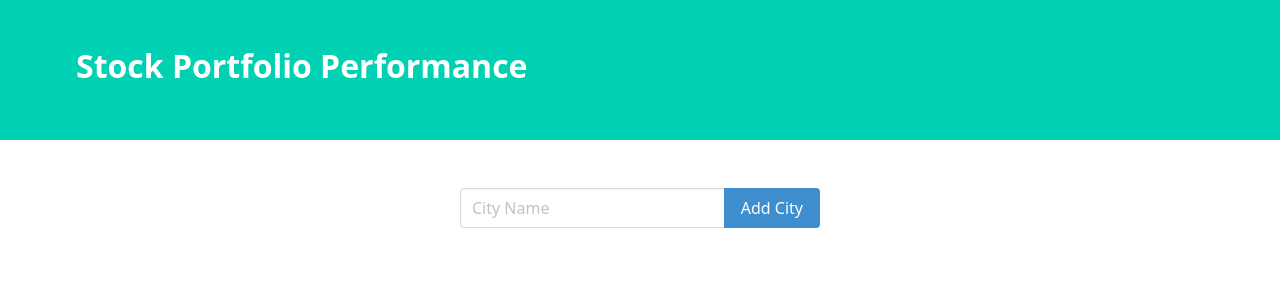
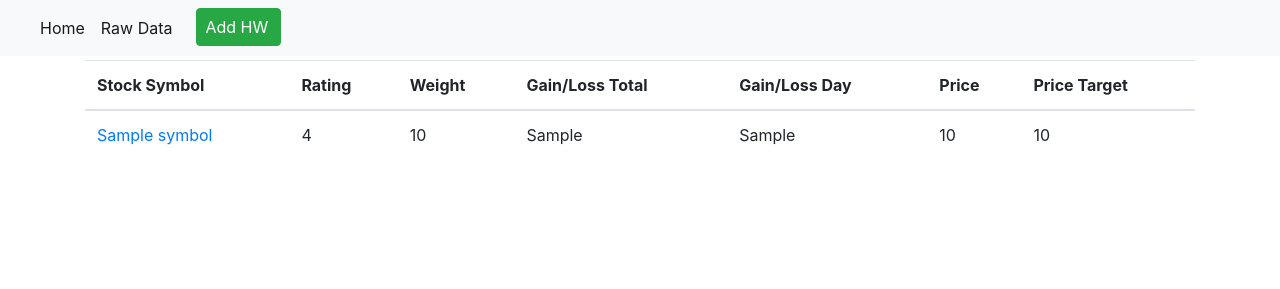
Before and after one commit to franklinjtan/Final-Web-Application, a Python web app: template app/templates/index.html in a window 1280 px wide. Shown: the top 289 px of the page. After the commit the page ends 145 px from the top, so only its background shows below. Run offline with Jinja, Linux system fonts and the light colour scheme; the template is opened without the code that fills it: most values are stand-ins (such as "Sample title", 1, 10 or a date in 2020); some libraries are stand-ins or nearby versions.

Commit message:
Feature: Added/edited index.html

```diff
--- a/app/templates/index.html
+++ b/app/templates/index.html
@@ -1,83 +1,29 @@
-<!DOCTYPE html>
-<html lang="en">
-<head>
-    <meta charset="UTF-8">
-    <meta name="viewport" content="width=device-width, initial-scale=1.0">
-    <meta http-equiv="X-UA-Compatible" content="ie=edge">
-    <title>What's the weather like?</title>
-    <link rel="stylesheet" href="https://cdnjs.cloudflare.com/ajax/libs/bulma/0.6.2/css/bulma.css" />
-    <link href="https://cdn.jsdelivr.net/npm/bootstrap@5.0.0/dist/css/bootstrap.min.css" rel="stylesheet"
-          integrity="sha384-wEmeIV1mKuiNpC+IOBjI7aAzPcEZeedi5yW5f2yOq55WWLwNGmvvx4Um1vskeMj0" crossorigin="anonymous">
-    <title>{% block title %}Home{% endblock %}</title>
-</head>
-<body>
-
-<section class="hero is-primary">
-        <div class="hero-body">
-            <div class="container">
-                <h1 class="title">
-                    Stock Portfolio Performance
-                </h1>
-            </div>
-        </div>
-    </section>
-    <section class="section">
-        <div class="container">
-            <div class="columns">
-                <div class="column is-offset-4 is-4">
-                    <form method="POST">
-                        <div class="field has-addons">
-                            <div class="control is-expanded">
-                                <input class="input" name="city" type="text" placeholder="City Name">
-                            </div>
-                            <div class="control">
-                                <button class="button is-info">
-                                    Add City
-                                </button>
-                            </div>
-                        </div>
-                    </form>
-                </div>
-            </div>
-        </div>
-    </section>
-    <section class="section">
-        <div class="container">
-            <div class="columns">
-                <div class="column is-offset-4 is-4">
-                    {% for weather in weather_data %}
-                    <div class="box">
-                        <article class="media">
-                            <div class="media-left">
-                                <figure class="image is-50x50">
-                                    <img src="http://openweathermap.org/img/w/{{ weather.icon }}.png" alt="Image">
-                                </figure>
-                            </div>
-                            <div class="media-content">
-                                <div class="content">
-                                    <p>
-                                        <span class="title">{{ weather.city }}</span>
-                                        <br>
-                                        <span class="subtitle">{{ weather.temperature }}° F</span>
-                                        <br> {{ weather.description }}
-                                    </p>
-                                </div>
-                            </div>
-                        </article>
-                    </div>
-                    {% endfor %}
-                </div>
-            </div>
-        </div>
-    </section>
-    <footer class="footer">
-    </footer>
-<script src="https://cdn.jsdelivr.net/npm/@popperjs/core@2.9.2/dist/umd/popper.min.js"
-        integrity="sha384-IQsoLXl5PILFhosVNubq5LC7Qb9DXgDA9i+tQ8Zj3iwWAwPtgFTxbJ8NT4GN1R8p"
-        crossorigin="anonymous"></script>
-<script src="https://cdn.jsdelivr.net/npm/bootstrap@5.0.0/dist/js/bootstrap.min.js"
-        integrity="sha384-lpyLfhYuitXl2zRZ5Bn2fqnhNAKOAaM/0Kr9laMspuaMiZfGmfwRNFh8HlMy49eQ"
-        crossorigin="anonymous"></script>
-
-</body>
-</html>
+{% extends "layout.html" %}
+{% block content %}
+<table class="table">
+    <thead>
+    <tr>
+        <th scope="col">Stock Symbol</th>
+        <th scope="col">Rating</th>
+        <th scope="col">Weight</th>
+        <th scope="col">Gain/Loss Total</th>
+        <th scope="col">Gain/Loss Day</th>
+        <th scope="col">Price</th>
+        <th scope="col">Price Target</th>
+    </tr>
+    </thead>
+    <tbody>
+    {% for hw in hws %}
+    <tr>
+        <td><a href="view/{{stock.id}}">{{ stock.Symbol }}</a></td>
+        <td>{{ stock.Rating }}</td>
+        <td>{{ stock.Weight }}</td>
+        <td>{{ stock.Gain_Loss }}</td>
+        <td>{{ stock.Gain_Loss_1 }}</td>
+        <td>{{ stock.Price }}</td>
+        <td>{{ stock.Price_Target }}</td>
+    </tr>
+    {% endfor %}
+    </tbody>
+</table>
+{% endblock %}
--- /dev/null
+++ b/app/templates/layout.html
@@ -0,0 +1,61 @@
+<!doctype html>
+<html lang="en">
+<head>
+    <!-- Required meta tags -->
+    <!-- Bootstrap CSS -->
+    <meta charset="utf-8">
+    <meta content="width=device-width, initial-scale=1, shrink-to-fit=no" name="viewport">
+    <link crossorigin="anonymous" href="https://stackpath.bootstrapcdn.com/bootstrap/4.4.1/css/bootstrap.min.css"
+          integrity="sha384-Vkoo8x4CGsO3+Hhxv8T/Q5PaXtkKtu6ug5TOeNV6gBiFeWPGFN9MuhOf23Q9Ifjh" rel="stylesheet">
+    {% if user %}
+    <title>Welcome to {{ user.username }}'s site</title>
+    {% else %}
+    <title>Welcome to My Site!</title>
+    {% endif %}
+    <head>
+<body>
+<!-- As a heading -->
+
+
+<nav class="navbar navbar-expand-lg navbar-light bg-light mb-1">
+    <a class="navbar-brand" href="/">{% if user %}{{ user.username }}'s Homepage{% else %}
+        <title>Welcome to My Homepage</title>
+        {% endif %}</a>
+    <button aria-controls="navbarNavDropdown" aria-expanded="false" aria-label="Toggle navigation"
+            class="navbar-toggler" data-target="#navbarNavDropdown" data-toggle="collapse" type="button">
+        <span class="navbar-toggler-icon"></span>
+    </button>
+    <div class="collapse navbar-collapse" id="navbarNavDropdown">
+        <ul class="navbar-nav">
+            <li class="nav-item active">
+                <a class="nav-link" href="/">Home <span class="sr-only">(current)</span></a>
+            </li>
+            <li class="nav-item active">
+                <a class="nav-link" href="/api/v1/hw">Raw Data<span class="sr-only">(current)</span></a>
+            </li>
+            <li class="nav-item active">
+                <a class="btn btn-success pl-2 lr-2 ml-3" href="/hw/new"> Add HW <span class="sr-only">(current)</span></a>
+            </li>
+        </ul>
+    </div>
+</nav>
+<main class="container" role="main">
+
+    {% block content %}
+    {% endblock %}
+</main>
+<div id="footer">
+    <!-- Optional JavaScript -->
+    <!-- jQuery first, then Popper.js, then Bootstrap JS -->
+    <script crossorigin="anonymous"
+            integrity="sha384-J6qa4849blE2+poT4WnyKhv5vZF5SrPo0iEjwBvKU7imGFAV0wwj1yYfoRSJoZ+n"
+            src="https://code.jquery.com/jquery-3.4.1.slim.min.js"></script>
+    <script crossorigin="anonymous"
+            integrity="sha384-Q6E9RHvbIyZFJoft+2mJbHaEWldlvI9IOYy5n3zV9zzTtmI3UksdQRVvoxMfooAo"
+            src="https://cdn.jsdelivr.net/npm/popper.js@1.16.0/dist/umd/popper.min.js"></script>
+    <script crossorigin="anonymous"
+            integrity="sha384-wfSDF2E50Y2D1uUdj0O3uMBJnjuUD4Ih7YwaYd1iqfktj0Uod8GCExl3Og8ifwB6"
+            src="https://stackpath.bootstrapcdn.com/bootstrap/4.4.1/js/bootstrap.min.js"></script>
+</div>
+</body>
+</html>
```
Also changed, not shown: app/app.py (+12 -3 lines), app/templates/base.html (deleted, +0 -33 lines), app/templates/edit.html (added, +19 -0 lines), app/templates/new.html (added, +18 -0 lines), app/templates/view.html (added, +19 -0 lines).
